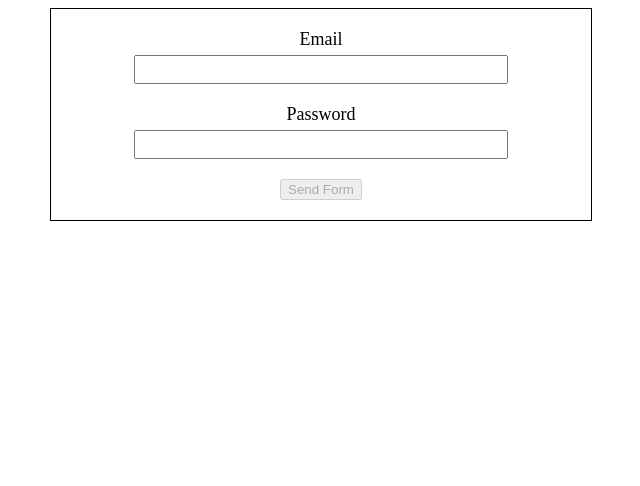
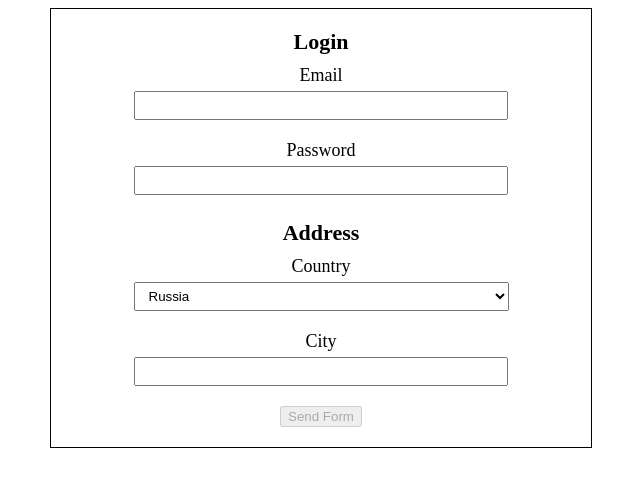
Before and after one commit to creed-dev/angular-course, an Angular app: page /forms in a window 1280 px wide. Shown: the top 486 px of the page, without its empty margins (319-959 px from the left). Built offline with nearby package versions, Linux system fonts and the light colour scheme.

Commit message:
complete lesson 63

```diff
--- a/src/app/pages/forms/forms.component.html
+++ b/src/app/pages/forms/forms.component.html
@@ -1,13 +1,49 @@
 <form class="form" [formGroup]="form" (ngSubmit)="onSubmit()">
+
+  <div class="form__group">
+    <div class="form__group-title">Login</div>
 
     <div class="form__block">
       <div class="form__block-title">Email</div>
       <input class="input-text" type="text" formControlName="email">
+
+      <div class="validation" *ngIf="form.controls['email'].invalid && form.controls['email'].touched">
+        <div *ngIf="form.controls['email'].errors?.required">Email field is required</div>
+        <div *ngIf="form.controls['email'].errors?.email">Enter the correct email</div>
+      </div>
     </div>
 
     <div class="form__block">
       <div class="form__block-title">Password</div>
       <input class="input-text" type="password" formControlName="password">
+
+      <div class="validation" *ngIf="form.controls['password'].invalid && form.controls['password'].touched">
+        <div *ngIf="form.controls['password'].errors?.required">Password field is required</div>
+        <div>Minimum symbol is {{ form.controls['password'].errors?.minlength.requiredLength }}</div>
+      </div>
+    </div>
+  </div>
+
+  <div class="form__group" formGroupName="address">
+    <div class="form__group-title">Address</div>
+
+    <div class="form__block">
+      <div class="form__block-title">Country</div>
+      <select formControlName="country">
+        <option value="ru">Russia</option>
+        <option value="us">United States</option>
+        <option value="ge">Germany</option>
+      </select>
+    </div>
+
+    <div class="form__block">
+      <div class="form__block-title">City</div>
+      <input class="input-text" type="text" formControlName="city">
+
+      <div class="validation" *ngIf="form.controls['address'].get('city')?.invalid && form.controls['address'].get('city')?.touched">
+        <div *ngIf="form.controls['address'].get('city')?.errors?.required">City field is required</div>
+      </div>
+    </div>
   </div>
 
   <button class="form__btn" type="submit" [disabled]="form.invalid">Send Form</button>
--- a/src/app/pages/forms/forms.component.scss
+++ b/src/app/pages/forms/forms.component.scss
@@ -5,9 +5,24 @@
   padding: 20px;
   border: 1px solid black;
 
+  &__group {
+    margin-top: 25px;
+
+    &:first-child {
+      margin-top: 0;
+    }
+
+    &-title {
+      font-size: 22px;
+      text-align: center;
+      font-weight: bold;
+    }
+  }
+
   &__block {
     text-align: center;
     margin: 0 auto;
+    margin-top: 10px;
     margin-bottom: 20px;
 
     &:last-child {
@@ -17,6 +32,7 @@
     &-title {
       font-size: 18px;
       margin-bottom: 5px;
+      font-weight: normal;
     }
 
     input {
@@ -29,11 +45,17 @@
         border: 1px solid green;
       }
     }
+
+    select {
+      width: 75%;
+      padding: 5px 10px;
+    }
   }
 
   &__btn {
     display: block;
     margin: 0 auto;
+    margin-top: 20px;
   }
 }
 
@@ -41,3 +63,8 @@
   width: 70%;
   padding: 5px 10px;
 }
+
+.validation {
+  margin-top: 5px;
+  color: red;
+}
--- a/src/app/pages/forms/forms.component.ts
+++ b/src/app/pages/forms/forms.component.ts
@@ -21,7 +21,13 @@ export class FormsComponent implements OnInit {
         [
           Validators.required,
           Validators.minLength(6)
-        ])
+        ]),
+      address: new FormGroup({
+        country: new FormControl('ru'),
+        city: new FormControl(null,
+          Validators.required
+        )
+      })
     });
   }
 
@@ -30,5 +36,6 @@ export class FormsComponent implements OnInit {
 
   onSubmit() {
     console.log(this.form);
+    this.form.reset();
   }
 }
```
Lines whose indentation alone changed are shown as unchanged.
